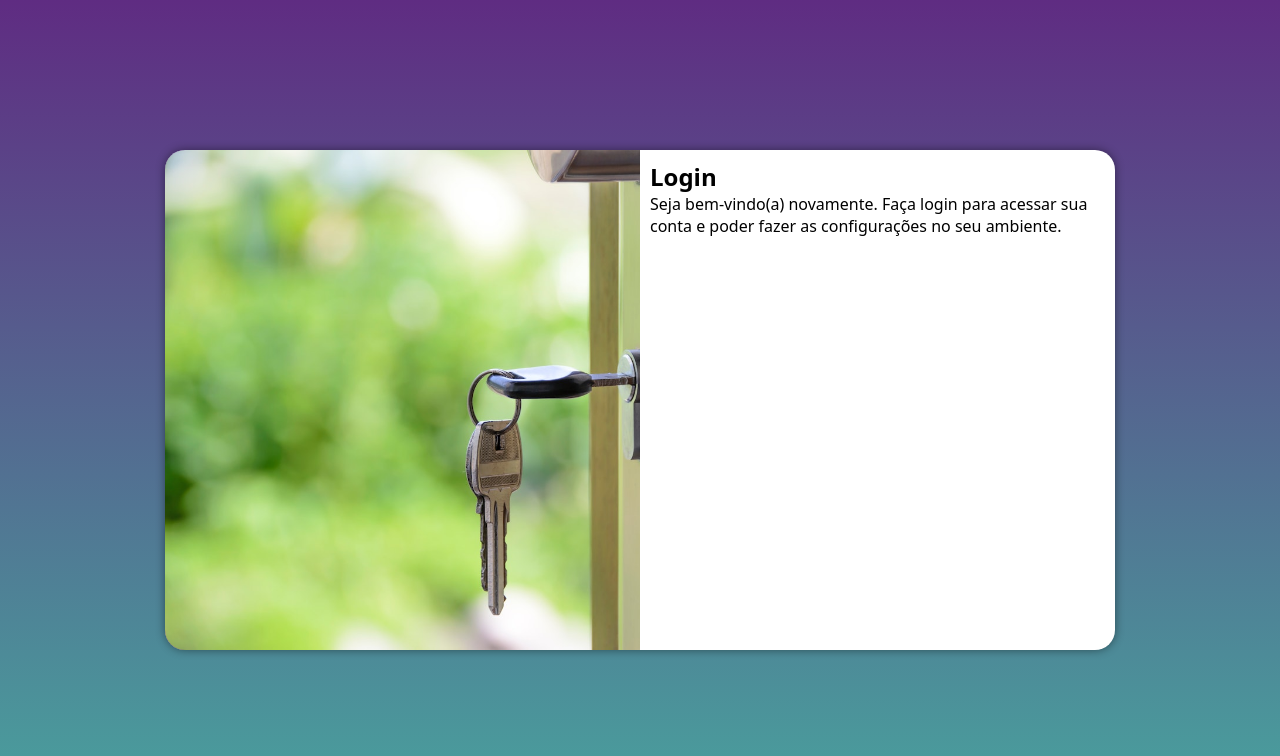
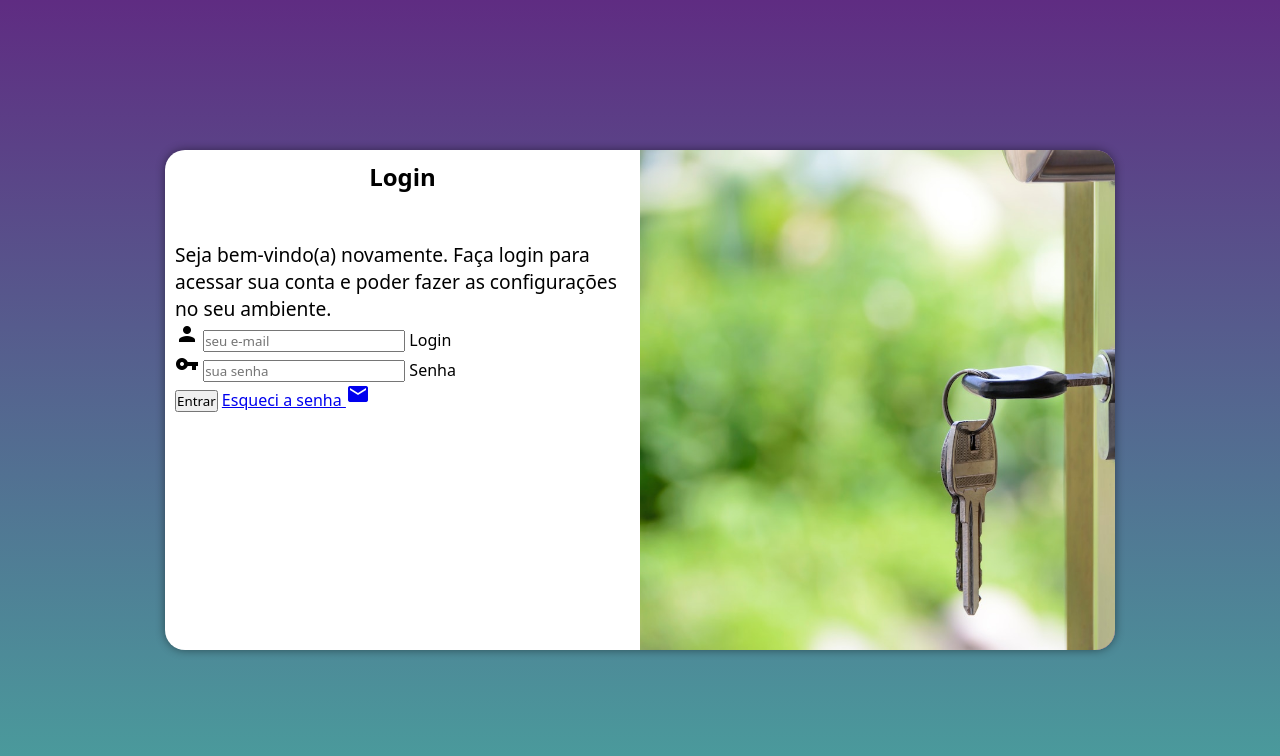
Before and after one commit to CharlesDonizete/projeto-login, a plain HTML site: page index.html in a window 1280 px wide. Drawn offline with Linux system fonts and the light colour scheme.

Commit message:
Criado o formulário

```diff
--- a/estiloa/media-query.css
+++ b/estiloa/media-query.css
@@ -34,13 +34,21 @@
   }
 
   section#login > div#imagem {
-    float: left;
+    float: right;
     width: 50%;
     height: 100%;
   }
 
   section#login > div#formulario {
-    float: right;
+    float: left;
     width: 50%;
   }
+
+  div#formulario > h1 {
+    margin-bottom: 2em;
+  }
+
+  div#formulario > p {
+    font-size: 1.2em;
+  }
 }
--- a/estilos/style.css
+++ b/estilos/style.css
@@ -57,3 +57,12 @@ section#login > div#formulario {
   display: block;
   padding: 10px;
 }
+
+div#formulario > h1 {
+    text-align: center;
+    margin-bottom: 10px;
+}
+
+div#formulario > p {
+    font-size: 0.8em;
+}
--- a/index.html
+++ b/index.html
@@ -5,8 +5,10 @@
     <meta http-equiv="X-UA-Compatible" content="IE=edge" />
     <meta name="viewport" content="width=device-width, initial-scale=1.0" />
     <title>Login</title>
+    <link href="https://fonts.googleapis.com/icon?family=Material+Icons"
+      rel="stylesheet">
     <link rel="stylesheet" href="estilos/style.css" />
-    <link rel="stylesheet" href="estiloa/media-query.css">
+    <link rel="stylesheet" href="estiloa/media-query.css" />
   </head>
   <body>
     <main>
@@ -18,7 +20,39 @@
             Seja bem-vindo(a) novamente. Faça login para acessar sua conta e
             poder fazer as configurações no seu ambiente.
           </p>
-          <form action="login.php" method="post"></form>
+          <form action="login.php" method="post" autocomplete="on">
+            <div id="campo">
+              <i class="material-icons"> person </i>
+              <input
+                type="email"
+                name="login"
+                id="ilogin"
+                placeholder="seu e-mail"
+                autocomplete="email"
+                required
+                maxlength="30"
+              />
+              <label for="ilogin">Login</label>
+            </div>
+            <div id="campo">
+                <i class="material-icons"> vpn_key </i>
+              <input
+                type="password"
+                name="senha"
+                id="isenha"
+                placeholder="sua senha"
+                autocomplete="current-password"
+                required
+                minlength="8"
+                maxlength="20"
+              />
+              <label for="isenha">Senha</label>
+            </div>
+            <input type="submit" value="Entrar">
+            <a href="esqueci.html">
+                Esqueci a senha <i class="material-icons">mail</i>
+            </a>
+          </form>
         </div>
       </section>
     </main>
```
